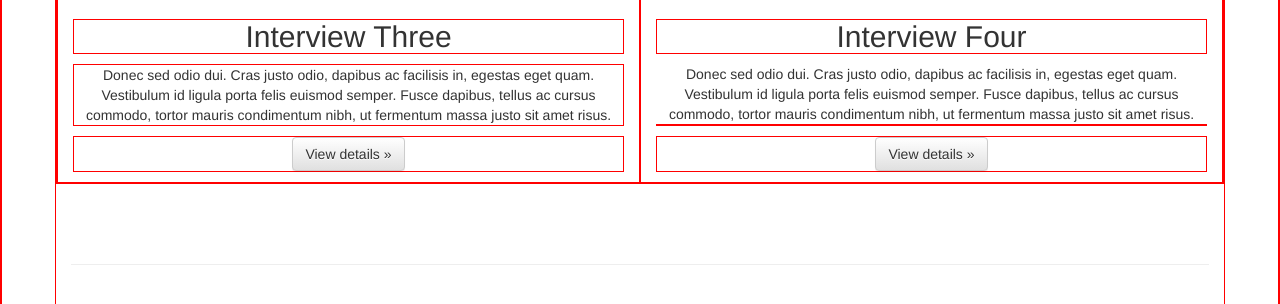
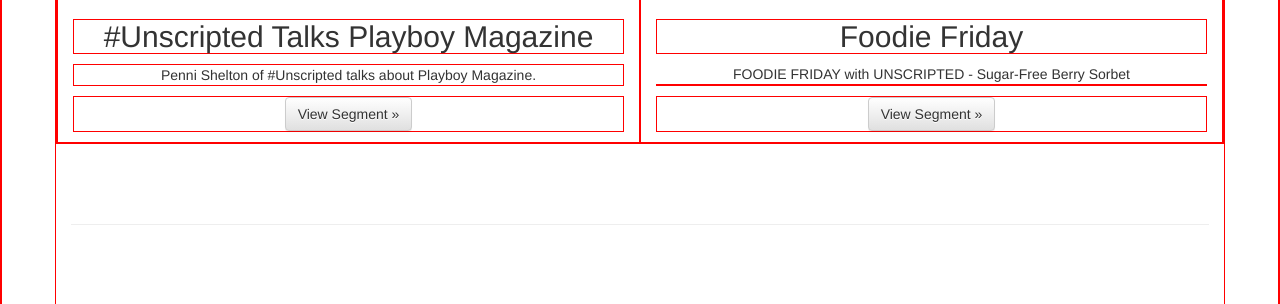
Before and after one commit to davestroud/Unscripted, a Python web app: template templates/index.html in a window 1280 px wide. Shown: the part 1480-1784 px from the top of the page. Run offline with Jinja, Linux system fonts and the light colour scheme; the template is opened without the code that fills it, so the values that code supplies are empty; some libraries are stand-ins or nearby versions.

Commit message:
add links to youtube page

```diff
--- a/app.yaml
+++ b/app.yaml
@@ -24,6 +24,9 @@
 - url: .*
   script: main.app
 
+- url: /partials
+  static_dir: static/partials
+
 libraries:
 - name: webapp2
   version: "2.5.2"
--- a/static/partials/ana_berry.html
+++ b/static/partials/ana_berry.html
@@ -0,0 +1,4 @@
+
+
+
+Hello from Ana
--- a/templates/index.html
+++ b/templates/index.html
@@ -106,28 +106,28 @@
       <!-- Three columns of text below the carousel -->
       <div class="row">
         <div class="col-lg-6 text-center">
-          <img class="img-circle" src="img/bobby_lorton.jpg" alt="Generic placeholder image" width="240" height="240">
+          <img class="img-circle" src="img/bobby_lorton.jpg" alt="Bobby Lorton image" width="240" height="240">
           <h2>Bobby Lorton</h2>
-          <p>Donec sed odio dui. Etiam porta sem malesuada magna mollis euismod. Nullam id dolor id nibh ultricies vehicula ut id elit. Morbi leo risus, porta ac consectetur ac, vestibulum at eros. Praesent commodo cursus magna.</p>
-          <p><a class="btn btn-default" href="#" role="button">View details &raquo;</a></p>
+          <p>4 questions randomly picked in a deck of cards. Jimbo Elrod,  All American football star gets real and honest with the ladies of #Unscripted.</p>
+          <p><a class="btn btn-default" href="https://youtu.be/0cMyBPuBOZs" role="button">View Segment &raquo;</a></p>
         </div><!-- /.col-lg-4 -->
         <div class="col-lg-6 text-center">
           <img class="img-circle" src="img/penni.jpg" alt="Generic placeholder image" width="240" height="240">
-          <h2>Interview Two</h2>
-          <p>Duis mollis, est non commodo luctus, nisi erat porttitor ligula, eget lacinia odio sem nec elit. Cras mattis consectetur purus sit amet fermentum. Fusce dapibus, tellus ac cursus commodo, tortor mauris condimentum nibh.</p>
-          <p><a class="btn btn-default" href="#" role="button">View details &raquo;</a></p>
+          <h2>#Unscripted Hot Topics</h2>
+          <p>#Unscripted ladies talk about The Gathering Place, live music all summer long and fun events happening downtown! Join the #Unscripted Tribe and get all the ladies updates unscripted.today</p>
+          <p><a class="btn btn-default" href="https://youtu.be/OZMR5E2NcMY" role="button">View Segment &raquo;</a></p>
         </div><!-- /.col-lg-4 -->
         <div class="col-lg-6 text-center">
           <img class="img-circle" src="/img/ana.jpg" alt="Generic placeholder image" width="240" height="240">
-          <h2>Interview Three</h2>
-          <p>Donec sed odio dui. Cras justo odio, dapibus ac facilisis in, egestas eget quam. Vestibulum id ligula porta felis euismod semper. Fusce dapibus, tellus ac cursus commodo, tortor mauris condimentum nibh, ut fermentum massa justo sit amet risus.</p>
-          <p><a class="btn btn-default" href="#" role="button">View details &raquo;</a></p>
+          <h2>#Unscripted Talks Playboy Magazine</h2>
+          <p>Penni Shelton of #Unscripted talks about Playboy Magazine.</p>
+          <p><a class="btn btn-default" href="https://youtu.be/WG2S9mx_oA4" role="button">View Segment &raquo;</a></p>
         </div>
         <div class="col-lg-6 text-center">
           <img class="img-circle" src="/img/ana.jpg" alt="Generic placeholder image" width="240" height="240">
-          <h2>Interview Four</h2
-          <p>Donec sed odio dui. Cras justo odio, dapibus ac facilisis in, egestas eget quam. Vestibulum id ligula porta felis euismod semper. Fusce dapibus, tellus ac cursus commodo, tortor mauris condimentum nibh, ut fermentum massa justo sit amet risus.</p>
-          <p><a class="btn btn-default" href="#" role="button">View details &raquo;</a></p>
+          <h2>Foodie Friday</h2
+          <p>FOODIE FRIDAY with UNSCRIPTED - Sugar-Free Berry Sorbet </p>
+          <p><a class="btn btn-default" href="https://youtu.be/CC37BZniT8U" role="button">View Segment &raquo;</a></p>
         </div>
       </div><!-- /.row -->
 
```
Also changed, not shown: 1 other file.
